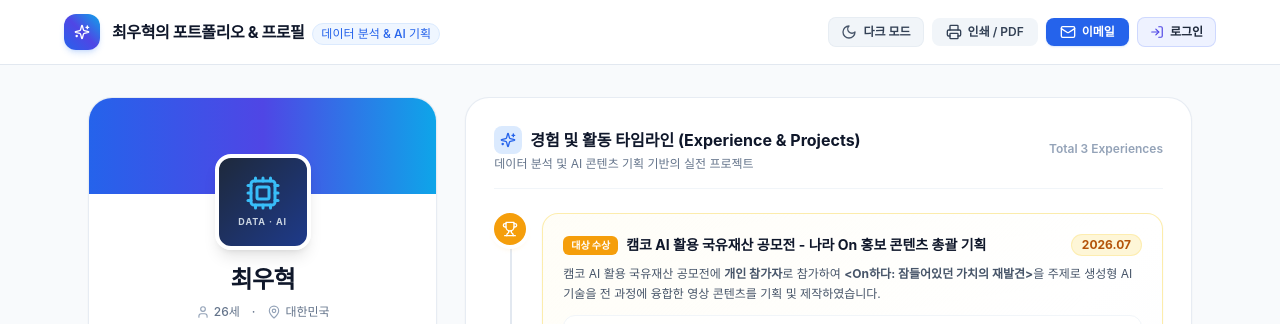
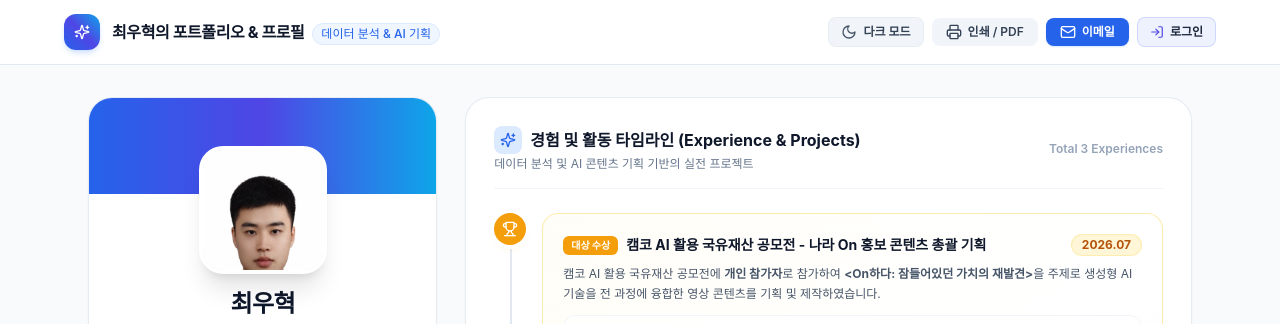
Before and after one commit to uchoe59-byte/my-profile, a React (Vite) app: page / in a window 1280 px wide. Shown: the top 324 px of the page. Built offline with nearby package versions, Linux system fonts and the light colour scheme; no server answers; a web font is replaced by a local one.

Commit message:
feat: replace sidebar avatar icon with user portrait photo

```diff
--- a/src/components/ProfileSidebar.tsx
+++ b/src/components/ProfileSidebar.tsx
@@ -1,6 +1,5 @@
 import React, { useState } from 'react';
 import {
-  Cpu,
   User,
   MapPin,
   Phone,
@@ -100,12 +99,13 @@ export const ProfileSidebar: React.FC<ProfileSidebarProps> = ({ onOpenAuth }) =>
         <div className="h-24 bg-gradient-to-r from-blue-600 via-indigo-600 to-sky-500 -mx-6 -mt-6 mb-4"></div>
 
         <div className="relative flex flex-col items-center text-center">
-          {/* 아바타 아이콘 */}
-          <div className="relative w-24 h-24 rounded-2xl border-4 border-white dark:border-slate-800 shadow-lg bg-gradient-to-br from-slate-800 to-blue-900 -mt-14 overflow-hidden flex items-center justify-center text-white">
-            <div className="relative flex flex-col items-center justify-center">
-              <Cpu className="w-9 h-9 text-sky-400" />
-              <span className="text-[9px] font-bold text-slate-300 mt-1 uppercase tracking-widest">DATA · AI</span>
-            </div>
+          {/* 메인 프로필 사진 */}
+          <div className="relative w-28 h-28 sm:w-32 sm:h-32 rounded-2xl sm:rounded-3xl border-4 border-white dark:border-slate-800 shadow-xl bg-slate-100 dark:bg-slate-800 -mt-16 overflow-hidden flex items-center justify-center">
+            <img
+              src="/profile.png"
+              alt="최우혁"
+              className="w-full h-full object-cover object-top hover:scale-105 transition-transform duration-300"
+            />
           </div>
 
           {/* 이름 */}
```
Also changed, not shown: public/profile.png (added).
